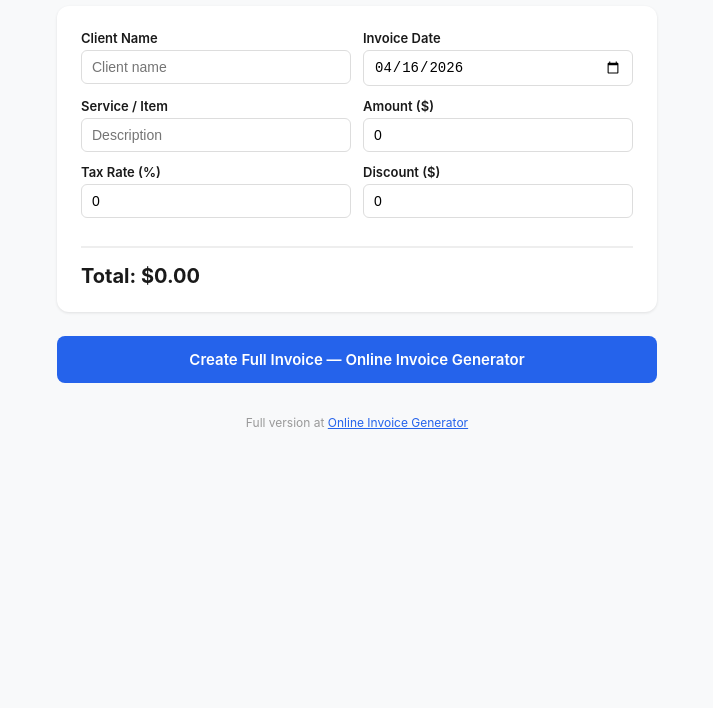
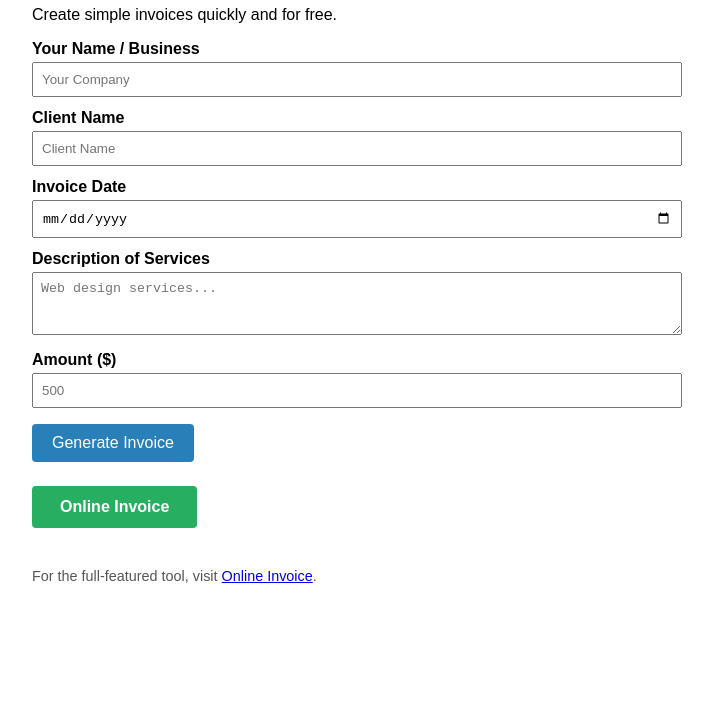
Before and after one commit to wsmhj/online-invoice-generator, a website: page index.html in a window 1280 px wide. Shown: the part 92-800 px from the top of the page, without its empty margins (283-996 px from the left). Drawn offline with Linux system fonts and the light colour scheme.

Commit message:
Update index.html

```diff
--- a/index.html
+++ b/index.html
@@ -1,84 +1,64 @@
 <!DOCTYPE html>
 <html lang="en">
 <head>
-  <meta charset="UTF-8">
-  <meta name="viewport" content="width=device-width, initial-scale=1.0">
+  <meta charset="UTF-8" />
+  <meta name="viewport" content="width=device-width, initial-scale=1.0" />
   <title>Online Invoice Generator</title>
-  <meta name="description" content="Free online invoice generator. Create professional invoices and download as PDF.">
   <link rel="canonical" href="https://invoicegenerator.run/" />
   <style>
-    * { margin: 0; padding: 0; box-sizing: border-box; }
-    body { font-family: -apple-system, BlinkMacSystemFont, 'Segoe UI', sans-serif; background: #f8f9fa; color: #1a1a1a; padding: 20px; }
-    .container { max-width: 600px; margin: 0 auto; }
-    h1 { font-size: 24px; margin-bottom: 8px; }
-    .subtitle { color: #666; margin-bottom: 24px; font-size: 14px; }
-    .invoice { background: #fff; border-radius: 12px; padding: 24px; box-shadow: 0 1px 3px rgba(0,0,0,0.1); }
-    .field { margin-bottom: 12px; }
-    label { display: block; font-weight: 600; margin-bottom: 4px; font-size: 13px; }
-    input, textarea { width: 100%; padding: 8px 10px; border: 1px solid #ddd; border-radius: 6px; font-size: 14px; }
-    .row { display: flex; gap: 12px; }
-    .row .field { flex: 1; }
-    .total { font-size: 20px; font-weight: 700; margin-top: 16px; padding-top: 16px; border-top: 2px solid #eee; }
-    .full-version { display: block; text-align: center; margin-top: 24px; padding: 14px; background: #2563eb; color: #fff; text-decoration: none; border-radius: 8px; font-weight: 600; font-size: 15px; }
-    .full-version:hover { background: #1d4ed8; }
-    footer { margin-top: 32px; text-align: center; font-size: 12px; color: #999; }
-    footer a { color: #2563eb; }
+    body { font-family: Arial, sans-serif; max-width: 650px; margin: 40px auto; padding: 0 20px; }
+    h1 { color: #2c3e50; }
+    label { display: block; margin-top: 12px; font-weight: bold; }
+    input, textarea { width: 100%; padding: 8px; margin-top: 4px; box-sizing: border-box; }
+    button { margin-top: 16px; padding: 10px 20px; background: #2980b9; color: #fff; border: none; cursor: pointer; border-radius: 4px; font-size: 16px; }
+    button:hover { background: #1a6ea8; }
+    #preview { margin-top: 24px; border: 1px solid #ccc; padding: 16px; display: none; }
+    .cta { display: inline-block; margin-top: 24px; padding: 12px 28px; background: #27ae60; color: #fff; text-decoration: none; border-radius: 4px; font-size: 16px; font-weight: bold; }
+    .cta:hover { background: #1e8449; }
+    footer { margin-top: 40px; font-size: 0.9em; color: #555; }
   </style>
 </head>
 <body>
-  <div class="container">
-    <h1>Online Invoice Generator</h1>
-    <p class="subtitle">Create a quick invoice estimate</p>
-    <div class="invoice">
-      <div class="row">
-        <div class="field">
-          <label>Client Name</label>
-          <input type="text" id="client" placeholder="Client name">
-        </div>
-        <div class="field">
-          <label>Invoice Date</label>
-          <input type="date" id="date">
-        </div>
-      </div>
-      <div class="row">
-        <div class="field">
-          <label>Service / Item</label>
-          <input type="text" id="item" placeholder="Description">
-        </div>
-        <div class="field">
-          <label>Amount ($)</label>
-          <input type="number" id="amount" value="0" oninput="calc()">
-        </div>
-      </div>
-      <div class="row">
-        <div class="field">
-          <label>Tax Rate (%)</label>
-          <input type="number" id="tax" value="0" step="0.1" oninput="calc()">
-        </div>
-        <div class="field">
-          <label>Discount ($)</label>
-          <input type="number" id="discount" value="0" oninput="calc()">
-        </div>
-      </div>
-      <div class="total">Total: $<span id="total">0.00</span></div>
-    </div>
-    <a class="full-version" href="https://invoicegenerator.run/">
-      Create Full Invoice — Online Invoice Generator
-    </a>
-    <footer>
-      <p>Full version at <a href="https://invoicegenerator.run/">Online Invoice Generator</a></p>
-    </footer>
-  </div>
+  <h1>Online Invoice Generator</h1>
+  <p>Create simple invoices quickly and for free.</p>
+
+  <label>Your Name / Business
+    <input type="text" id="from" placeholder="Your Company" />
+  </label>
+  <label>Client Name
+    <input type="text" id="to" placeholder="Client Name" />
+  </label>
+  <label>Invoice Date
+    <input type="date" id="date" />
+  </label>
+  <label>Description of Services
+    <textarea id="desc" rows="3" placeholder="Web design services..."></textarea>
+  </label>
+  <label>Amount ($)
+    <input type="number" id="amount" placeholder="500" />
+  </label>
+  <button onclick="generateInvoice()">Generate Invoice</button>
+
+  <div id="preview"></div>
+
+  <br />
+  <a class="cta" href="https://invoicegenerator.run/">Online Invoice</a>
+
+  <footer>
+    <p>For the full-featured tool, visit <a href="https://invoicegenerator.run/">Online Invoice</a>.</p>
+  </footer>
+
   <script>
-    document.getElementById('date').valueAsDate = new Date();
-    function calc() {
-      var a = parseFloat(document.getElementById('amount').value) || 0;
-      var t = parseFloat(document.getElementById('tax').value) || 0;
-      var d = parseFloat(document.getElementById('discount').value) || 0;
-      var total = a + (a * t / 100) - d;
-      document.getElementById('total').textContent = Math.max(0, total).toFixed(2);
+    function generateInvoice() {
+      const from = document.getElementById('from').value || 'Your Company';
+      const to = document.getElementById('to').value || 'Client';
+      const date = document.getElementById('date').value || new Date().toISOString().split('T')[0];
+      const desc = document.getElementById('desc').value || 'Services rendered';
+      const amount = parseFloat(document.getElementById('amount').value) || 0;
+      const preview = document.getElementById('preview');
+      preview.style.display = 'block';
+      preview.innerHTML = '<h2>Invoice</h2><p><b>From:</b> ' + from + '</p><p><b>To:</b> ' + to + '</p><p><b>Date:</b> ' + date + '</p><p><b>Description:</b> ' + desc + '</p><p><b>Amount Due:</b> $' + amount.toFixed(2) + '</p>';
     }
-    calc();
   </script>
 </body>
 </html>
```
